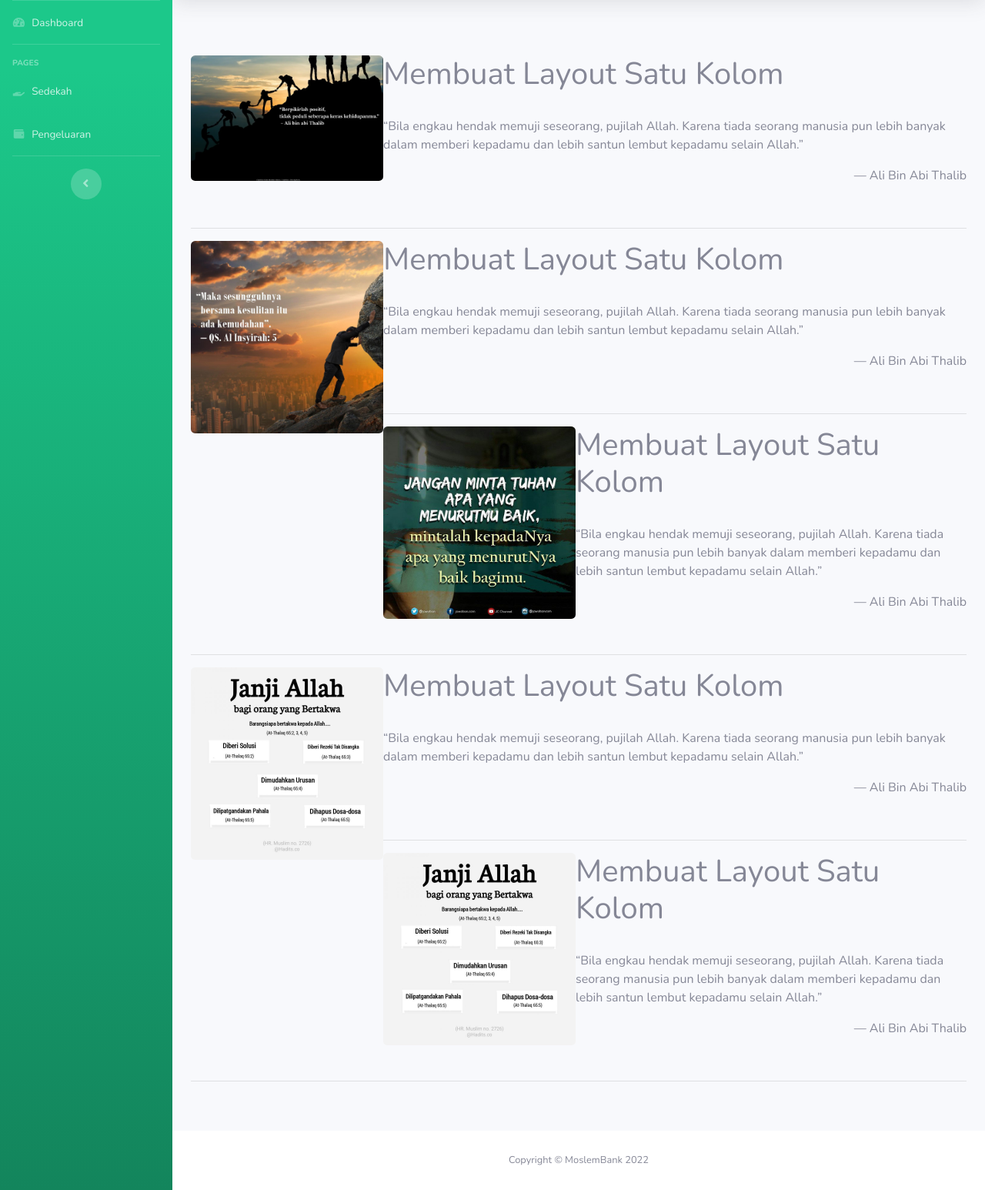
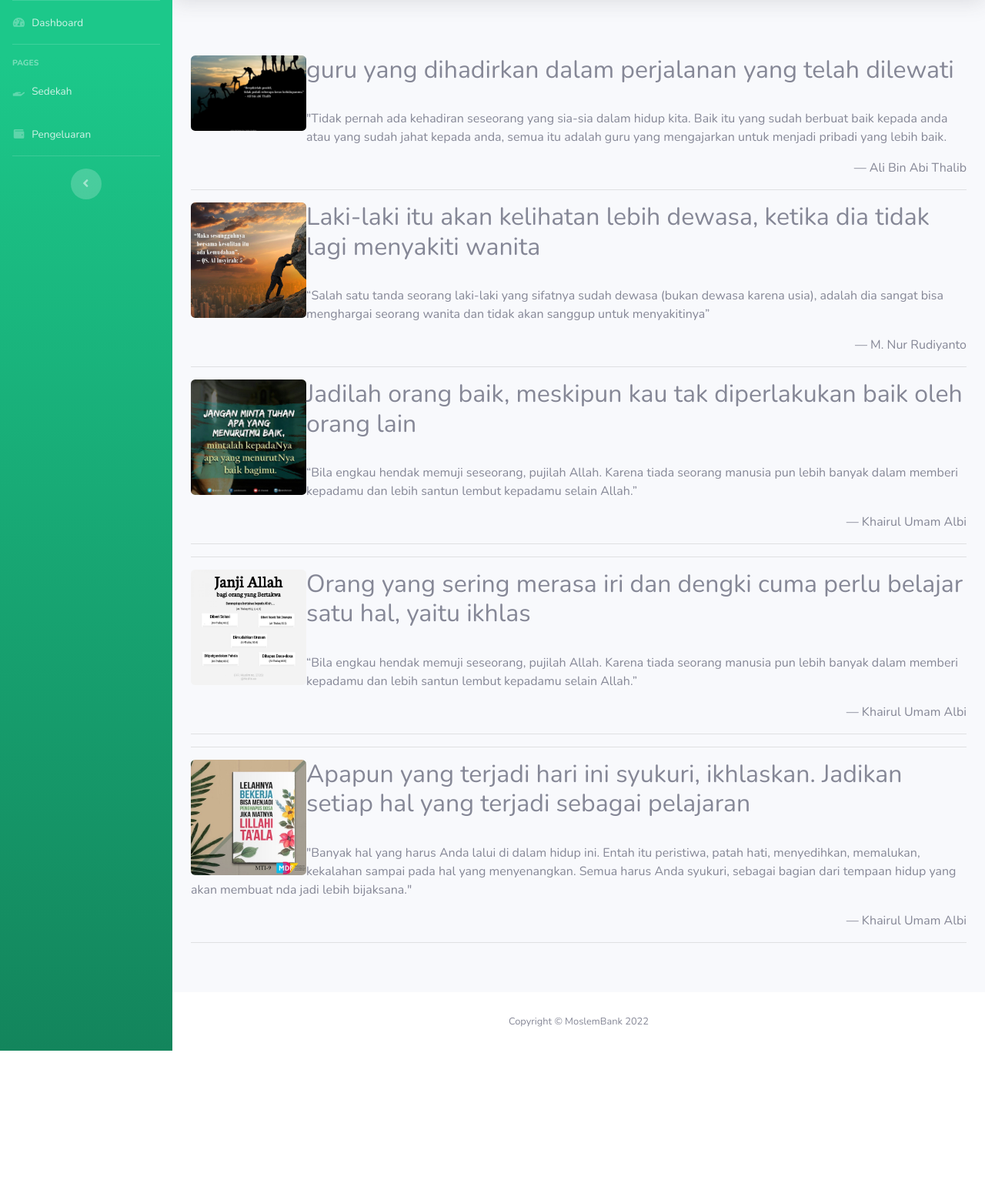
Before and after one commit to KhairulUmamALbi/Kelompok01-MoslemBank, a PHP site: page / in a window 1280 px wide. Shown: the part 70-1616 px from the top of the page at 77% size. After the commit the page ends 1435 px from the top, so only its background shows below. Run offline with PHP 8.4, Linux system fonts and the light colour scheme.

Commit message:
final berita indexs

```diff
--- a/index.php
+++ b/index.php
@@ -165,52 +165,52 @@
             <div class="row">
             <div class="col-12 py-5">
 
-            <img src="Assets/img/index1.png" class="rounded float-left" width="250px">
-                <h1>Membuat Layout Satu Kolom</h1><br>
+            <img src="Assets/img/index1.png" class="rounded float-left" width="150px">
+                <h2>guru yang dihadirkan dalam perjalanan yang telah dilewati</h2><br>
+                <p> "Tidak pernah ada kehadiran seseorang yang sia-sia dalam hidup kita. Baik itu yang sudah berbuat baik kepada anda atau yang sudah jahat kepada anda, semua itu adalah guru yang mengajarkan untuk menjadi pribadi yang lebih baik. </p>
+                    <blockquote class="blockquote text-right">
+                    <footer  class="blockquote-footer">Ali Bin Abi Thalib</footer>
+                    </blockquote>
+            <hr>
+            <img src="Assets/img/index2.png" class="rounded float-left" width="150px">
+                <h2>Laki-laki itu akan kelihatan lebih dewasa, ketika dia tidak lagi menyakiti wanita</h2><br>
+                <p> “Salah satu tanda seorang laki-laki yang sifatnya sudah dewasa (bukan dewasa karena usia), adalah dia sangat bisa menghargai seorang wanita dan tidak akan sanggup untuk menyakitinya”</p>
+                    <blockquote class="blockquote text-right">
+                    <footer  class="blockquote-footer">M. Nur Rudiyanto</footer>
+                    </blockquote>
+                    <hr>
+            <img src="Assets/img/index3.png" class="rounded float-left" width="150px">
+                <h2>Jadilah orang baik, meskipun kau tak diperlakukan baik oleh orang lain</h2><br>
                 <p> “Bila engkau hendak memuji seseorang, pujilah Allah.
                     Karena tiada seorang manusia pun lebih banyak dalam memberi kepadamu dan lebih santun
                     lembut kepadamu selain Allah.”</p>
                     <blockquote class="blockquote text-right">
-                    <footer  class="blockquote-footer">Ali Bin Abi Thalib</footer>
-                    </blockquote><br>
+                    <footer  class="blockquote-footer">Khairul Umam Albi</footer>
+                    </blockquote>
             <hr>
-            <img src="Assets/img/index2.png" class="rounded float-left" width="250px">
-                <h1>Membuat Layout Satu Kolom</h1><br>
+            <hr>
+            <img src="Assets/img/index4.png" class="rounded float-left" width="150px">
+                <h2>Orang yang sering merasa iri dan dengki cuma perlu belajar satu hal, yaitu ikhlas</h2><br>
                 <p> “Bila engkau hendak memuji seseorang, pujilah Allah.
                     Karena tiada seorang manusia pun lebih banyak dalam memberi kepadamu dan lebih santun
                     lembut kepadamu selain Allah.”</p>
                     <blockquote class="blockquote text-right">
-                    <footer  class="blockquote-footer">Ali Bin Abi Thalib</footer>
-                    </blockquote><br>
-            <hr>
-            <img src="Assets/img/index3.png" class="rounded float-left" width="250px">
-                <h1>Membuat Layout Satu Kolom</h1><br>
-                <p> “Bila engkau hendak memuji seseorang, pujilah Allah.
-                    Karena tiada seorang manusia pun lebih banyak dalam memberi kepadamu dan lebih santun
-                    lembut kepadamu selain Allah.”</p>
-                    <blockquote class="blockquote text-right">
-                    <footer  class="blockquote-footer">Ali Bin Abi Thalib</footer>
-                    </blockquote><br>
-            <hr>
-            <img src="Assets/img/index4.png" class="rounded float-left" width="250px">
-                <h1>Membuat Layout Satu Kolom</h1><br>
-                <p> “Bila engkau hendak memuji seseorang, pujilah Allah.
-                    Karena tiada seorang manusia pun lebih banyak dalam memberi kepadamu dan lebih santun
-                    lembut kepadamu selain Allah.”</p>
-                    <blockquote class="blockquote text-right">
-                    <footer  class="blockquote-footer">Ali Bin Abi Thalib</footer>
-                    </blockquote><br>
-            <hr>
-            <img src="Assets/img/index4.png" class="rounded float-left" width="250px">
-                <h1>Membuat Layout Satu Kolom</h1><br>
-                <p> “Bila engkau hendak memuji seseorang, pujilah Allah.
-                    Karena tiada seorang manusia pun lebih banyak dalam memberi kepadamu dan lebih santun
-                    lembut kepadamu selain Allah.”</p>
-                    <blockquote class="blockquote text-right">
-                    <footer  class="blockquote-footer">Ali Bin Abi Thalib</footer>
-                    </blockquote><br>
+                    <footer  class="blockquote-footer">Khairul Umam Albi</footer>
+                    </blockquote>
             <hr>
 
+            <hr>
+            <img src="Assets/img/index5.png" class="rounded float-left" width="150px">
+                <h2>Apapun yang terjadi hari ini syukuri, ikhlaskan. Jadikan setiap hal yang terjadi sebagai pelajaran</h2><br>
+                <p> "Banyak hal yang harus Anda lalui di dalam hidup ini. Entah itu peristiwa, patah hati, menyedihkan, memalukan, kekalahan sampai pada hal yang menyenangkan. Semua harus Anda syukuri, sebagai bagian dari tempaan hidup yang akan membuat nda jadi lebih bijaksana." </p>
+                    <blockquote class="blockquote text-right">
+                    <footer  class="blockquote-footer">Khairul Umam Albi</footer>
+                    </blockquote>
+            <hr>
+
+
+
+            </div>
                 </div>
             </div>
         </div>
```
